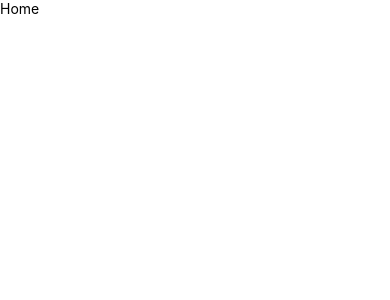
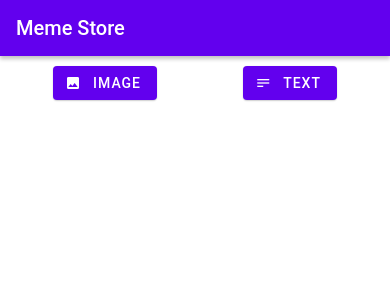
Before and after one commit to Timbaron/Meme, a React Native app: screen / in a window 390 px wide. Shown: the top 300 px of the page. Built offline with nearby package versions, Linux system fonts and the light colour scheme.

Commit message:
Set home display

```diff
--- a/components/home.js
+++ b/components/home.js
@@ -1,8 +1,31 @@
-import React from 'react'
-import { Text } from 'react-native'
+import React, {useState} from 'react'
+import { StyleSheet, Text, View } from 'react-native'
+import { Appbar, Button, ToggleButton } from 'react-native-paper'
 
 export default function Home() {
+  const [type, setType] = useState('pictures');
   return (
-    <Text>Home</Text>
+    <>
+      <Appbar.Header>
+        {/* <Appbar.BackAction onPress={_goBack} /> */}
+        <Appbar.Content title="Meme Store" />
+      </Appbar.Header>
+      <View style={styles.button}>
+        <Button icon="image" mode="contained" onPress={() => setType('pictures')}>
+          image
+        </Button>
+        <Button icon="text" mode="contained" onPress={() => setType('text')}>
+          Text
+        </Button>
+      </View>
+    </>
   )
 }
+
+const styles = StyleSheet.create({
+  button: {
+    flexDirection: 'row',
+    justifyContent: 'space-around',
+    margin: 10,
+  }
+})
```
